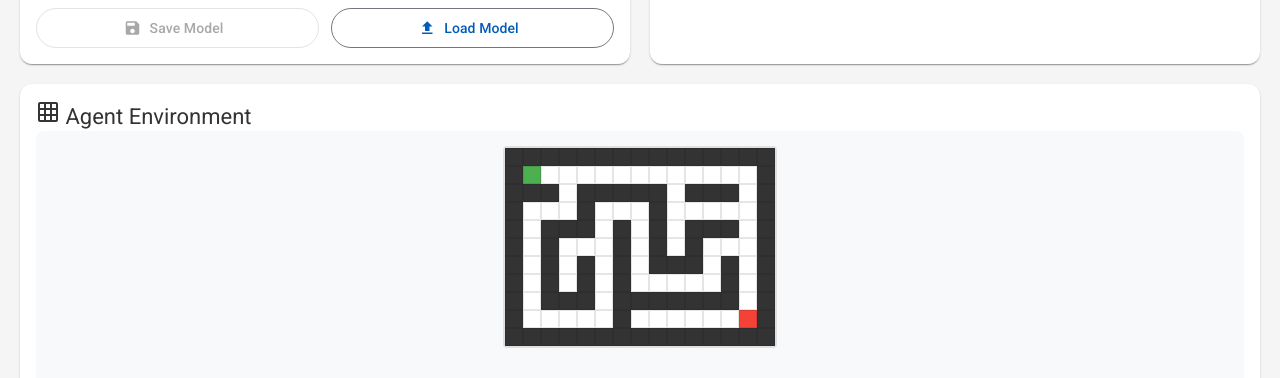
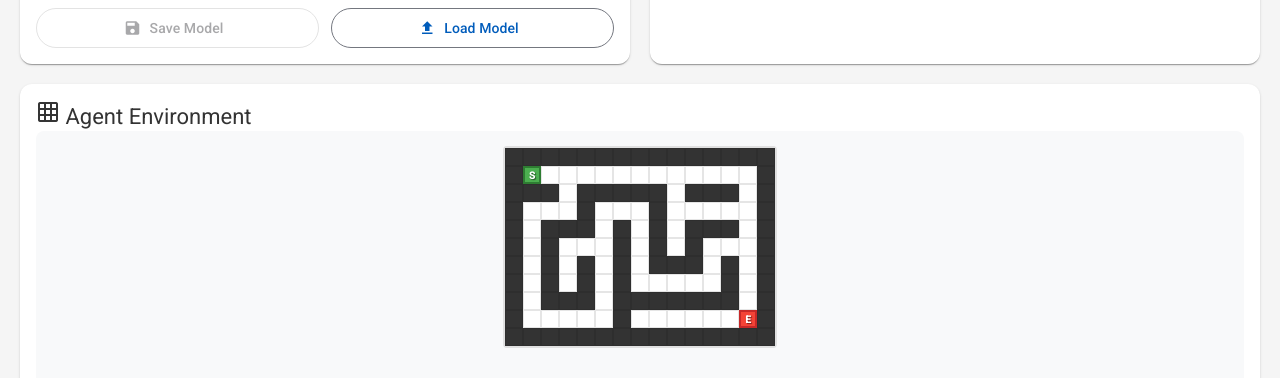
Before and after one commit to ayoubachak/maze-solver, an Angular app: page /ai-trainer in a window 1280 px wide. Shown: the part 991-1369 px from the top of the page. Built offline with nearby package versions, Linux system fonts and the light colour scheme.

Commit message:
feat: Add visual indicators and drag/drop functionality for start/end points in maze

```diff
--- a/src/app/components/ai-trainer/ai-trainer.component.css
+++ b/src/app/components/ai-trainer/ai-trainer.component.css
@@ -877,29 +877,91 @@
   border: 1px solid rgba(255, 193, 7, 0.4);
 }
 
-.maze-cell.current.agent-path {
-  box-shadow: 0 0 12px rgba(33, 150, 243, 0.8);
-  animation: currentAgentGlow 1s ease-in-out infinite alternate;
+/* Start and end cells should always keep their colors - highest priority */
+.maze-cell.start {
+  background-color: #4CAF50 !important;
+  border: 2px solid #2E7D32 !important;
+  cursor: pointer;
+  position: relative;
 }
 
-@keyframes pathPulse {
+.maze-cell.end {
+  background-color: #f44336 !important;
+  border: 2px solid #c62828 !important;
+  cursor: pointer;
+  position: relative;
+}
+
+/* Cell icon styling for start/end indicators */
+.cell-icon {
+  position: absolute;
+  top: 50%;
+  left: 50%;
+  transform: translate(-50%, -50%);
+  font-size: 10px;
+  font-weight: bold;
+  color: white;
+  text-shadow: 1px 1px 1px rgba(0, 0, 0, 0.5);
+  pointer-events: auto;
+  z-index: 5;
+  user-select: none;
+  transition: all 0.3s ease;
+}
+
+/* Selection state for start/end icons */
+.cell-icon.selected {
+  font-size: 12px;
+  color: #FFD700;
+  text-shadow: 2px 2px 2px rgba(0, 0, 0, 0.8);
+  animation: selectedPulse 1s ease-in-out infinite alternate;
+}
+
+@keyframes selectedPulse {
   0% {
-    opacity: 0.7;
-    transform: scale(1);
+    transform: translate(-50%, -50%) scale(1);
+    text-shadow: 2px 2px 2px rgba(0, 0, 0, 0.8);
   }
   100% {
-    opacity: 1;
-    transform: scale(1.05);
+    transform: translate(-50%, -50%) scale(1.2);
+    text-shadow: 3px 3px 3px rgba(0, 0, 0, 1), 0 0 8px #FFD700;
   }
 }
 
-@keyframes currentAgentGlow {
-  0% {
-    box-shadow: 0 0 8px rgba(33, 150, 243, 0.6);
+/* Enhanced selection states for maze cells */
+.maze-cell.start[data-clickable="true"] {
+  animation: canMoveStart 2s ease-in-out infinite;
+}
+
+.maze-cell.end[data-clickable="true"] {
+  animation: canMoveEnd 2s ease-in-out infinite;
+}
+
+/* Different animation when selected */
+.maze-cell.start[data-clickable="true"] .cell-icon.selected,
+.maze-cell.end[data-clickable="true"] .cell-icon.selected {
+  animation: selectedAndMovable 1.5s ease-in-out infinite;
+}
+
+@keyframes selectedAndMovable {
+  0%, 100% {
+    transform: translate(-50%, -50%) scale(1);
+    color: #FFD700;
+    text-shadow: 2px 2px 2px rgba(0, 0, 0, 0.8);
   }
-  100% {
-    box-shadow: 0 0 16px rgba(33, 150, 243, 1);
+  50% {
+    transform: translate(-50%, -50%) scale(1.3);
+    color: #FFF700;
+    text-shadow: 3px 3px 3px rgba(0, 0, 0, 1), 0 0 12px #FFD700, 0 0 20px #FFD700;
   }
+}
+
+/* Visual hint for where to place selected point */
+.maze-cell[data-clickable="true"]:not(.start):not(.end):not(.wall):hover {
+  transform: scale(1.05);
+  background-color: rgba(255, 215, 0, 0.3) !important;
+  border-color: #FFD700 !important;
+  border-width: 2px;
+  box-shadow: 0 0 8px rgba(255, 215, 0, 0.6);
 }
 
 /* Performance mode optimizations */
--- a/src/app/components/ai-trainer/ai-trainer.component.html
+++ b/src/app/components/ai-trainer/ai-trainer.component.html
@@ -300,7 +300,22 @@
                 <div *ngFor="let cell of row; let x = index"
                      [class]="getEnhancedCellClass(cell.type, x, y)"
                      [matTooltip]="getCellTooltip(cell.type, x, y)"
+                     (click)="onCellClick(cell.type, x, y)"
+                     [attr.data-clickable]="!isRunning && !isTesting"
                      >
+                  <!-- Add visual indicators for start/end points -->
+                  <span *ngIf="cell.type === CellType.START"
+                        class="cell-icon"
+                        [class.selected]="selectedPoint === 'start'"
+                        (click)="onStartPointClick($event, x, y)">
+                    S
+                  </span>
+                  <span *ngIf="cell.type === CellType.END"
+                        class="cell-icon"
+                        [class.selected]="selectedPoint === 'end'"
+                        (click)="onEndPointClick($event, x, y)">
+                    E
+                  </span>
                 </div>
               </div>
             </div>
--- a/src/app/components/ai-trainer/ai-trainer.component.ts
+++ b/src/app/components/ai-trainer/ai-trainer.component.ts
@@ -110,6 +110,10 @@ export class AiTrainerComponent implements OnInit, OnDestroy, AfterViewInit {
   AlgorithmType = AlgorithmType;
 
   private readonly subscriptions: Subscription[] = [];
+
+  // Enhanced drag/drop state
+  selectedPoint: 'start' | 'end' | null = null;
+  showDragHint = false;
 
   constructor(
     private readonly mazeService: MazeService,
@@ -1045,4 +1049,113 @@ export class AiTrainerComponent implements OnInit, OnDestroy, AfterViewInit {
       this.visualizationUpdateInterval = null;
     }
   }
+
+  onCellClick(cellType: CellType, x: number, y: number): void {
+    // Only allow moving start/end points when not training
+    if (this.isRunning || this.isTesting || !this.maze) return;
+
+    // If we have a selected point and clicking on a valid target cell
+    if (this.selectedPoint && (cellType === CellType.EMPTY || cellType === CellType.PATH || cellType === CellType.VISITED)) {
+      if (this.selectedPoint === 'start') {
+        this.moveStartPoint(x, y);
+      } else if (this.selectedPoint === 'end') {
+        this.moveEndPoint(x, y);
+      }
+      // Clear selection after moving
+      this.selectedPoint = null;
+      this.showDragHint = false;
+      return;
+    }
+
+    // If clicking on start/end points, select them
+    if (cellType === CellType.START) {
+      this.selectedPoint = this.selectedPoint === 'start' ? null : 'start';
+      this.showDragHint = this.selectedPoint === 'start';
+      console.log('Start point selected - click on an empty cell to move it');
+    } else if (cellType === CellType.END) {
+      this.selectedPoint = this.selectedPoint === 'end' ? null : 'end';
+      this.showDragHint = this.selectedPoint === 'end';
+      console.log('End point selected - click on an empty cell to move it');
+    } else {
+      // Clicking elsewhere clears selection
+      this.selectedPoint = null;
+      this.showDragHint = false;
+    }
+  }
+
+  onStartPointClick(event: Event, x: number, y: number): void {
+    event.stopPropagation();
+    if (this.isRunning || this.isTesting) return;
+
+    // Toggle selection of start point
+    this.selectedPoint = this.selectedPoint === 'start' ? null : 'start';
+    this.showDragHint = this.selectedPoint === 'start';
+    console.log(this.selectedPoint === 'start' ? 'Start point selected - click where to move it' : 'Start point deselected');
+  }
+
+  onEndPointClick(event: Event, x: number, y: number): void {
+    event.stopPropagation();
+    if (this.isRunning || this.isTesting) return;
+
+    // Toggle selection of end point
+    this.selectedPoint = this.selectedPoint === 'end' ? null : 'end';
+    this.showDragHint = this.selectedPoint === 'end';
+    console.log(this.selectedPoint === 'end' ? 'End point selected - click where to move it' : 'End point deselected');
+  }
+
+  private moveStartPoint(newX: number, newY: number): void {
+    if (!this.maze) return;
+
+    // Clear current start point
+    for (let y = 0; y < this.maze.height; y++) {
+      for (let x = 0; x < this.maze.width; x++) {
+        if (this.maze.grid[y][x].type === CellType.START) {
+          this.maze.grid[y][x].type = CellType.EMPTY;
+        }
+      }
+    }
+
+    // Set new start point (if it's not a wall or the end point)
+    const targetCell = this.maze.grid[newY][newX];
+    if (targetCell.type !== CellType.WALL && targetCell.type !== CellType.END) {
+      targetCell.type = CellType.START;
+      this.maze.start = { x: newX, y: newY };
+
+      // Update the maze through the service's BehaviorSubject
+      this.mazeService['currentMazeSubject'].next({ ...this.maze });
+
+      // Reinitialize AI environment with new start position
+      this.aiService.initializeEnvironment(this.maze);
+
+      console.log(`Start point moved to (${newX}, ${newY})`);
+    }
+  }
+
+  private moveEndPoint(newX: number, newY: number): void {
+    if (!this.maze) return;
+
+    // Clear current end point
+    for (let y = 0; y < this.maze.height; y++) {
+      for (let x = 0; x < this.maze.width; x++) {
+        if (this.maze.grid[y][x].type === CellType.END) {
+          this.maze.grid[y][x].type = CellType.EMPTY;
+        }
+      }
+    }
+
+    // Set new end point (if it's not a wall or the start point)
+    const targetCell = this.maze.grid[newY][newX];
+    if (targetCell.type !== CellType.WALL && targetCell.type !== CellType.START) {
+      targetCell.type = CellType.END;
+      this.maze.end = { x: newX, y: newY };
+
+      // Update the maze through the service's BehaviorSubject
+      this.mazeService['currentMazeSubject'].next({ ...this.maze });
+
+      // Reinitialize AI environment with new end position
+      this.aiService.initializeEnvironment(this.maze);
+
+      console.log(`End point moved to (${newX}, ${newY})`);
+    }
+  }
 }
```
